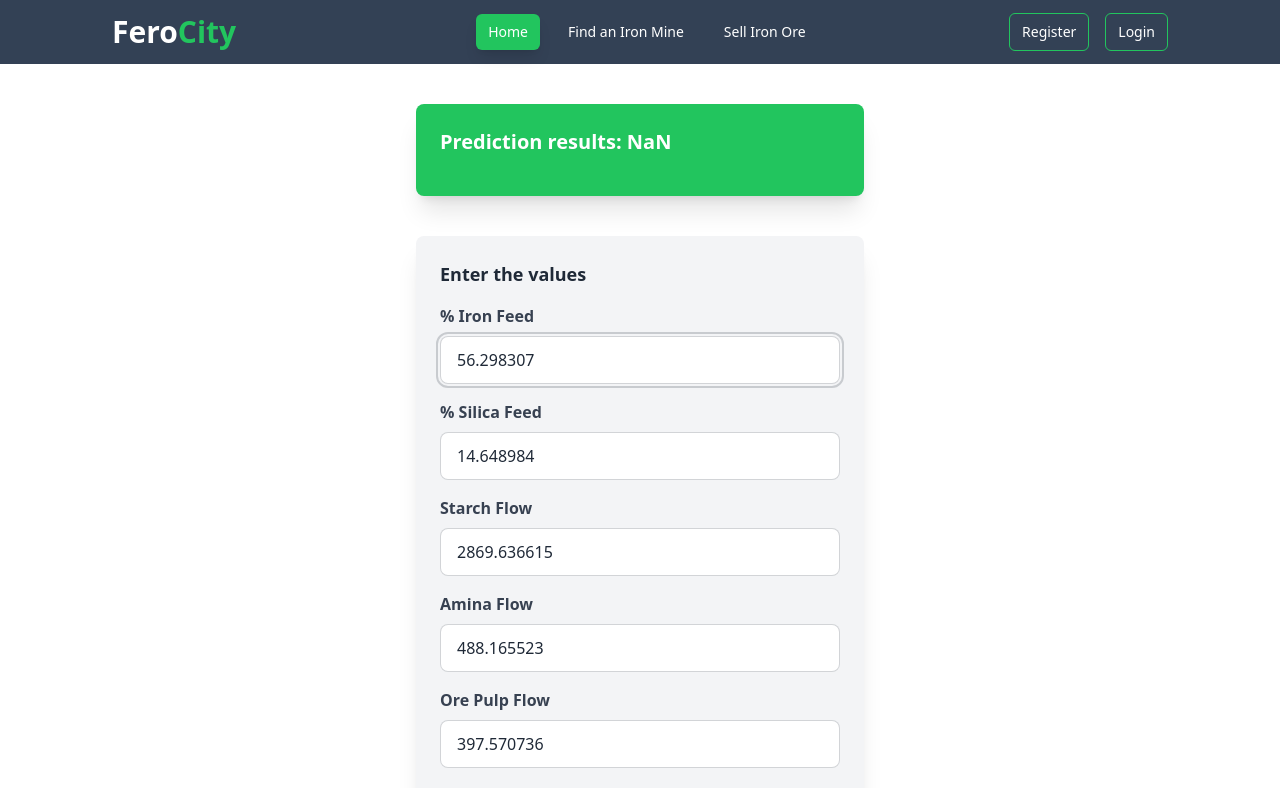
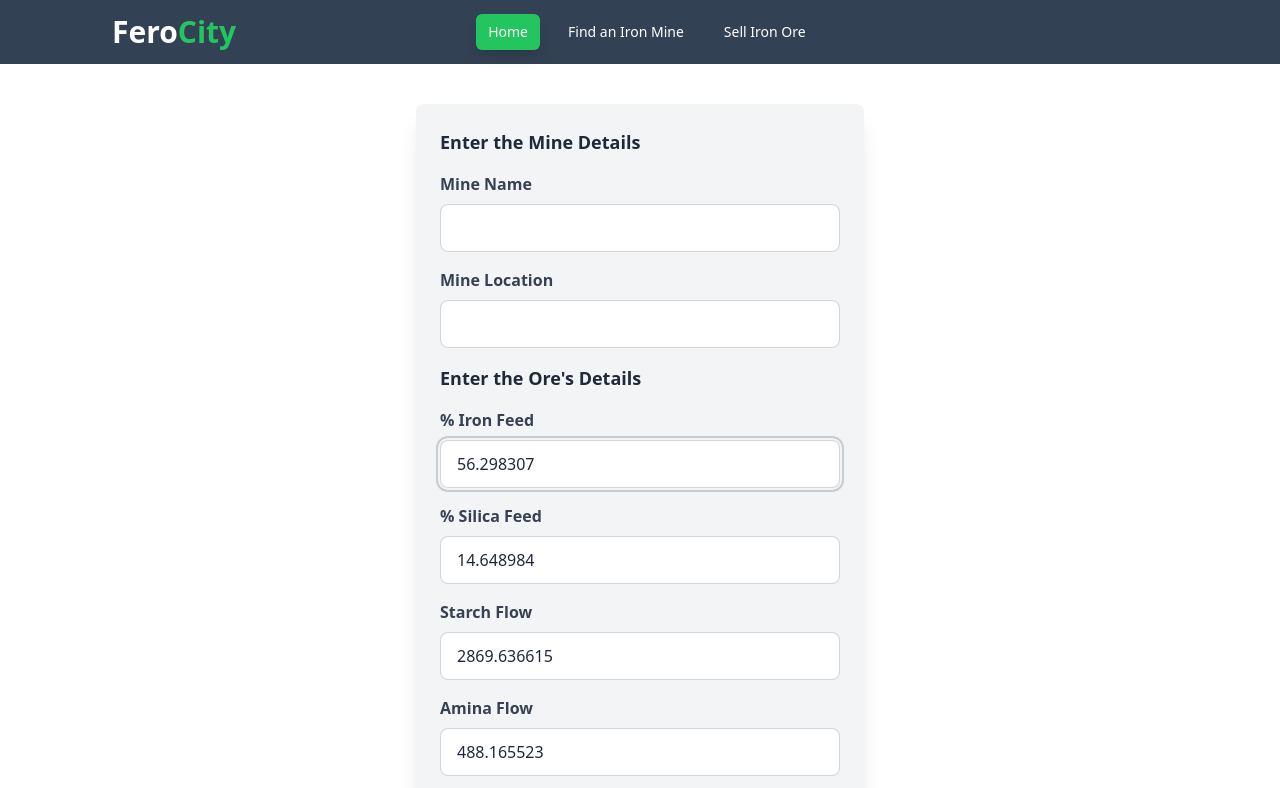
Before and after one commit to vryan-06/Iron-Ore-Mini-Project-Website, a Next.js app in the folder iron-ore-website/: page /prediction in a window 1280 px wide. Shown: the top 788 px of the page. Built offline with nearby package versions, Linux system fonts and the light colour scheme.

Commit message:
Updated buyer page

```diff
--- a/iron-ore-website/components/Navbar.tsx
+++ b/iron-ore-website/components/Navbar.tsx
@@ -58,14 +58,14 @@ export default function Navbar() {
                   </div>
                 </div>
               </div>
-              <div className="absolute inset-y-0 right-0 flex items-center pr-2 sm:static sm:inset-auto sm:ml-6 sm:pr-0">
+              {/* <div className="absolute inset-y-0 right-0 flex items-center pr-2 sm:static sm:inset-auto sm:ml-6 sm:pr-0">
                 <button className="rounded-md border border-green-500 px-3 py-2 text-sm font-medium text-white hover:bg-green-500 hover:text-white  hover:shadow-lg">
                   <Link href="/signup">Register</Link>
                 </button>
                 <button className="ml-4 rounded-md border border-green-500 px-3 py-2 text-sm font-medium text-white hover:bg-green-500 hover:text-white  hover:shadow-lg">
                   <Link href="/login">Login</Link>
                 </button>
-              </div>
+              </div> */}
             </div>
           </div>
 
--- a/iron-ore-website/pages/buyer.tsx
+++ b/iron-ore-website/pages/buyer.tsx
@@ -1,4 +1,5 @@
 import Navbar from "@/components/Navbar";
+import Head from 'next/head'
 import { collection, getDocs } from "firebase/firestore";
 import { db } from "@/lib/firebase";
 import { useEffect, useState } from "react";
@@ -23,16 +24,23 @@ export default function Buyer() {
 
   return (
     <>
+    <Head>
+        <title>FeroCity</title>
+    </Head>
       <Navbar />
       <div className="max-w-screen-xl mx-auto px-4 sm:px-6 lg:px-8 py-12">
         <h2 className="text-2xl font-extrabold text-gray-900">Recent Data</h2>
         {selectedData ? (
-          <div className="bg-white overflow-hidden shadow rounded-lg">
+          <div className="bg-gray-100 overflow-hidden shadow rounded-lg">
             <div className="px-4 py-5 sm:p-6">
               <h3 className="text-lg leading-6 font-medium text-gray-900">
                 Quality: {selectedData.prediction}
               </h3>
-              <div className="mt-2 max-w-xl text-sm text-gray-500">
+              <div className="mt-2 max-w-xl text-sm">
+                <p>Mine Name: {selectedData.inputValues.mineName}</p>
+                <p>Mine Location: {selectedData.inputValues.mineLocation}</p>
+              </div>
+              <div className="mt-2 max-w-xl text-sm text-gray-900">
                 <p>Feed 1: {selectedData.inputValues.feed1}</p>
                 <p>Feed 2: {selectedData.inputValues.feed2}</p>
                 <p>Flow 1: {selectedData.inputValues.flow1}</p>
@@ -61,13 +69,17 @@ export default function Buyer() {
               <div
                 key={formData.id}
                 onClick={() => setSelectedData(formData)}
-                className="bg-white overflow-hidden shadow rounded-lg cursor-pointer"
+                className="bg-gray-100 overflow-hidden shadow rounded-lg cursor-pointer"
                 >
                 <div className="px-4 py-5 sm:p-6">
-                <h3 className="text-lg leading-6 font-medium text-gray-900">
+                <h4 className="text-lg leading-6 font-medium text-gray-900">
+                Mine Name:
+                {(formData.inputValues.mineName)}
+                </h4>
+                <h4 className="text-lg leading-6 font-medium text-gray-900">
                 Quality:
-                {formData.prediction}
-                </h3>
+                {Number(formData.prediction).toFixed(2)}
+                </h4>
                 </div>
                 </div>
             ))}
--- a/iron-ore-website/pages/prediction.tsx
+++ b/iron-ore-website/pages/prediction.tsx
@@ -5,9 +5,12 @@ import { collection, addDoc } from "firebase/firestore";
 import { db } from "../lib/firebase"
 import Navbar from '@/components/Navbar';
 import Footer from '@/components/Footer';
+import Head from 'next/head';
 
 export default function Form() {
     const [inputValues, setInputValues] = useState({
+        mineName: "",
+        mineLocation: "",
         feed1: "56.298307",
         feed2: "14.648984",
         flow1: "2869.636615",
@@ -63,13 +66,40 @@ export default function Form() {
 
     return(
     <>
+    <Head>
+        <title>FeroCity</title>
+    </Head>
     <Navbar></Navbar>
-    <div className='max-w-md mx-auto mt-10 p-6 rounded-lg shadow-xl bg-green-500'>
-    <p className="text-xl text-white font-bold mb-4">Prediction results: {Number(prediction).toFixed(2)}</p>
-    </div>
     <div className="max-w-md mx-auto mt-10 p-6 rounded-lg shadow-xl bg-gray-100">
       <form action="#" method="POST">
-        <h1 className="text-lg font-bold mb-4">Enter the values</h1>
+        <h1 className="text-lg font-bold mb-4">Enter the Mine Details</h1>
+        <div className="mb-4">
+          <label htmlFor="mineName" className="block text-gray-700 font-bold mb-2">
+           Mine Name
+          </label>
+          <input
+            type="text"
+            className="input input-bordered w-full max-w-full"
+            id="mineName"
+            autoFocus
+            value={inputValues.mineName}
+            onChange={handleInputChange}
+          />
+        </div>
+        <div className="mb-4">
+          <label htmlFor="mineLocation" className="block text-gray-700 font-bold mb-2">
+            Mine Location
+          </label>
+          <input
+            type="text"
+            className="input input-bordered w-full max-w-full"
+            id="mineLocation"
+            autoFocus
+            value={inputValues.mineLocation}
+            onChange={handleInputChange}
+          />
+        </div>
+        <h1 className="text-lg font-bold mb-4">Enter the Ore's Details</h1>
         <div className="mb-4">
           <label htmlFor="feed1" className="block text-gray-700 font-bold mb-2">
             % Iron Feed
@@ -173,6 +203,9 @@ export default function Form() {
           </button>
         </div>
       </form>
+      <div className='max-w-md mx-auto mt-10 p-6 rounded-lg shadow-xl bg-green-500'>
+        <p className="text-xl text-white font-bold mb-4">Prediction results: {Number(prediction).toFixed(2)}</p>
+      </div>
     </div>
     <Footer></Footer>
     </>
```
Also changed, not shown: 1 other file (tests, documents, lock files or other folders).
